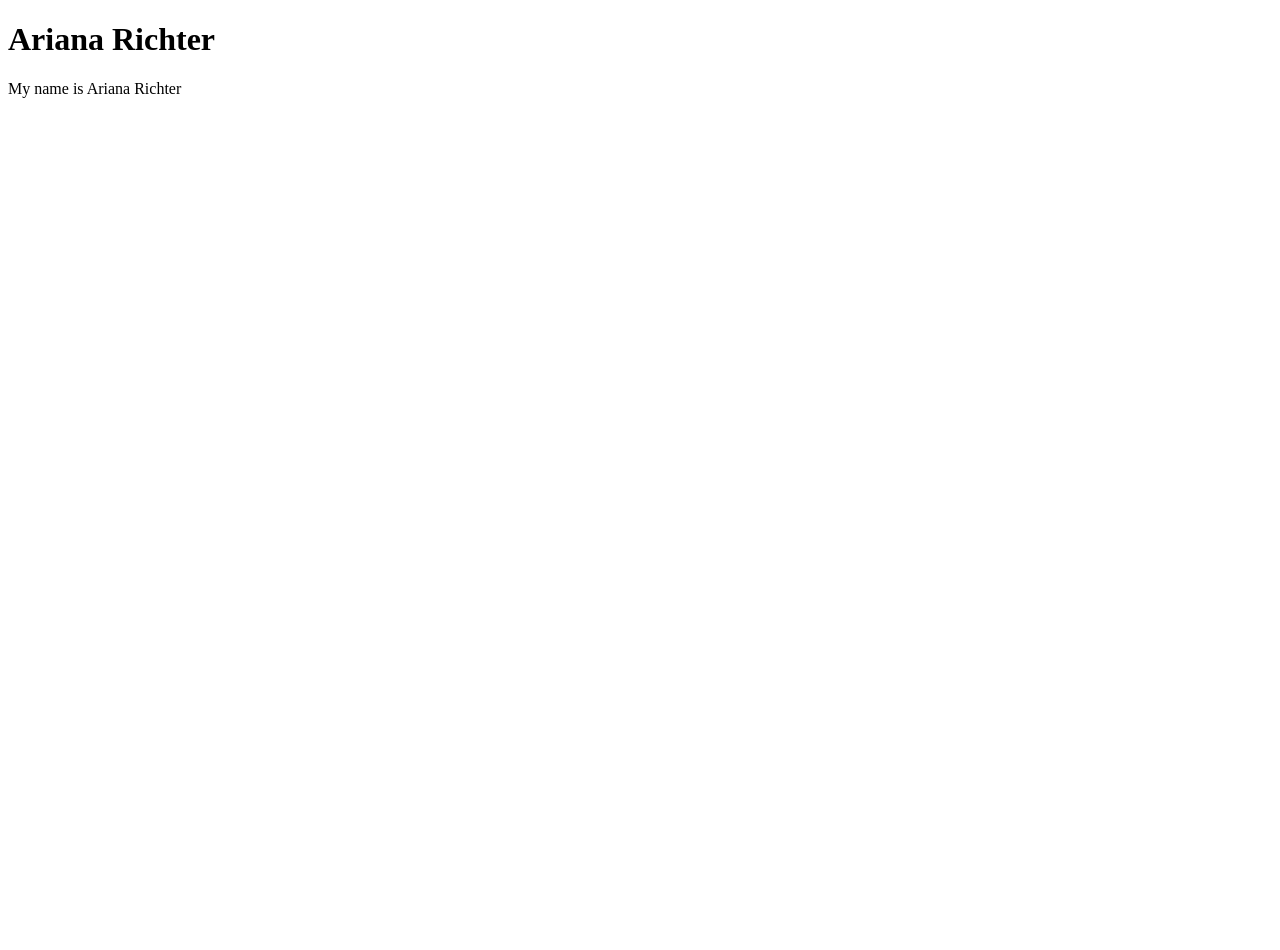
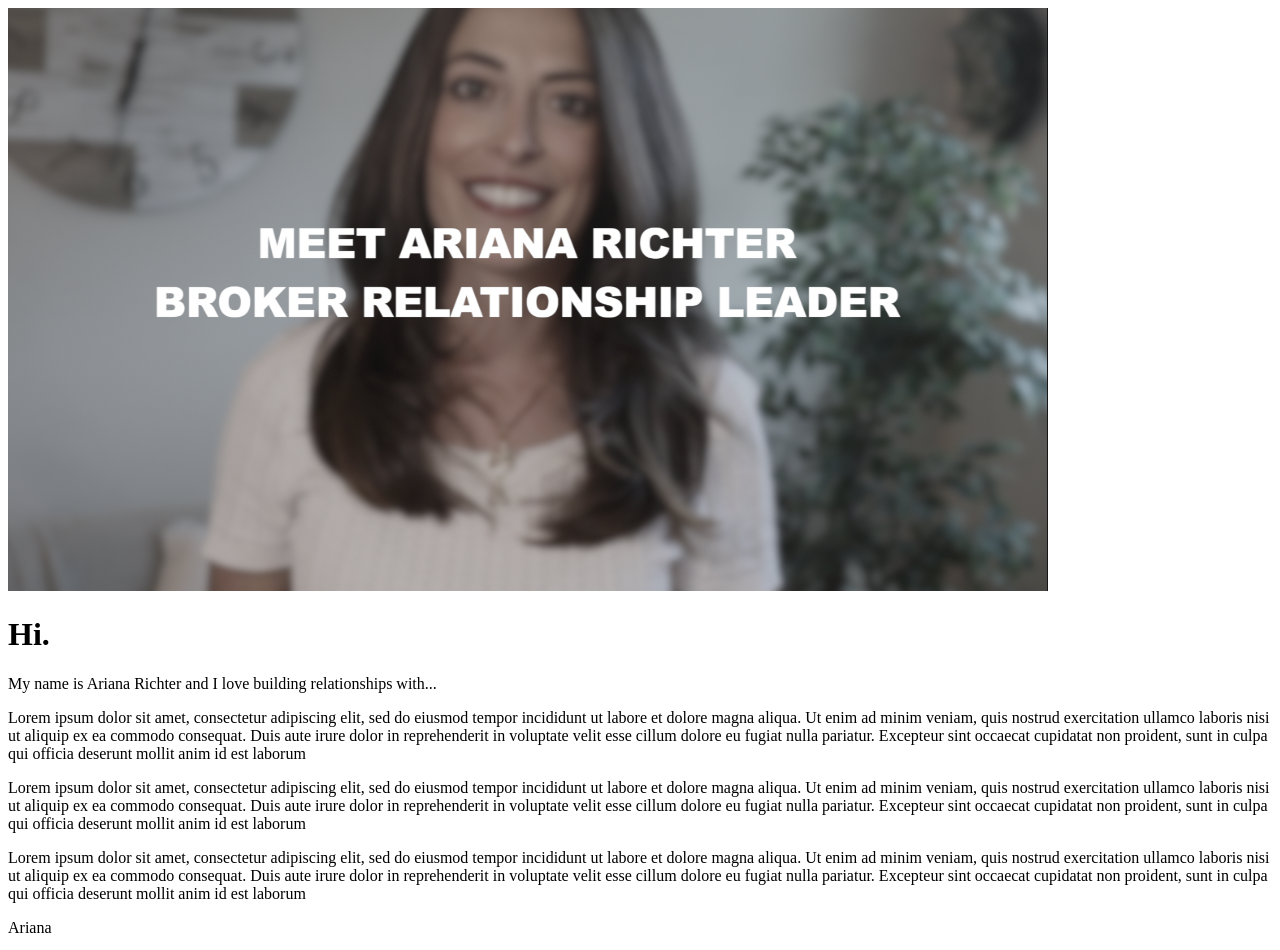
Before and after one commit to car-r/ariana-site, a Next.js app: page /about in a window 1280 px wide. Shown: the top 950 px of the page. Before the commit the page ends 800 px from the top, so only its background shows below. Built offline with nearby package versions, Linux system fonts and the light colour scheme.

Commit message:
Edit Content, Hero Section, Sidebar, About Section
- stying for hero Section
- sidebar functionality

```diff
--- a/components/HeroSection.js
+++ b/components/HeroSection.js
@@ -15,7 +15,7 @@ const HeroSection = () => {
                 I'm here to build long lasting relationships with clients.
                 </h2>
                 <a href="https://www.linkedin.com/in/arianarichter24"
-                className="border-2 border-gray-400 mb-2 py-3 w-10/12 mx-auto lg:w-5/12 lg:mx-0 lg:mb-0 text-white  bg-gray-400 rounded-lg hover:bg-gray-50 hover:text-black  transition ease-in-out text-center
+                className="border-2 border-gray-400 mb-2 py-3 w-10/12 mx-auto lg:w-5/12 lg:mx-0 lg:mb-0 text-white  bg-gray-400 rounded-lg hover:bg-gray-50 hover:text-black  transition ease-in duration-200 text-center
                 ">
                 <button className="font-bold tracking-wider">Connect with me</button>
                 </a>
--- a/components/Sidebar.js
+++ b/components/Sidebar.js
@@ -30,7 +30,7 @@ const Sidebar = ({toggle, isOpen}) => {
                     </Link>
                 </div>
             </nav>
-            </div>
+        </div>
 
     )
 }
--- a/pages/about.js
+++ b/pages/about.js
@@ -1,10 +1,20 @@
 import React from 'react'
+import Image from 'next/image'
+import brl from '../public/BRL.png'
 
 const About = () => {
     return (
-        <div className="flex flex-col w-11/12 mx-auto justify-center items-center min-h-screen">
-            <h1 className="text-4xl">Ariana Richter</h1>
-            <p>My name is Ariana Richter</p>
+        <div className="flex flex-col w-11/12 mx-auto justify-center items-center mt-16 max-w-3xl">
+            <Image src={brl} className="rounded-lg"/>
+            <div className="flex flex-col w-full">
+                <h1 className="text-3xl my-8 md:text-4xl ">Hi.</h1>
+                <p className="mb-4">My name is Ariana Richter and I love building relationships with...</p>
+                <p className="mb-4">Lorem ipsum dolor sit amet, consectetur adipiscing elit, sed do eiusmod tempor incididunt ut labore et dolore magna aliqua. Ut enim ad minim veniam, quis nostrud exercitation ullamco laboris nisi ut aliquip ex ea commodo consequat. Duis aute irure dolor in reprehenderit in voluptate velit esse cillum dolore eu fugiat nulla pariatur. Excepteur sint occaecat cupidatat non proident, sunt in culpa qui officia deserunt mollit anim id est laborum</p>
+                <p className="mb-4">Lorem ipsum dolor sit amet, consectetur adipiscing elit, sed do eiusmod tempor incididunt ut labore et dolore magna aliqua. Ut enim ad minim veniam, quis nostrud exercitation ullamco laboris nisi ut aliquip ex ea commodo consequat. Duis aute irure dolor in reprehenderit in voluptate velit esse cillum dolore eu fugiat nulla pariatur. Excepteur sint occaecat cupidatat non proident, sunt in culpa qui officia deserunt mollit anim id est laborum</p>
+                <p className="mb-4">Lorem ipsum dolor sit amet, consectetur adipiscing elit, sed do eiusmod tempor incididunt ut labore et dolore magna aliqua. Ut enim ad minim veniam, quis nostrud exercitation ullamco laboris nisi ut aliquip ex ea commodo consequat. Duis aute irure dolor in reprehenderit in voluptate velit esse cillum dolore eu fugiat nulla pariatur. Excepteur sint occaecat cupidatat non proident, sunt in culpa qui officia deserunt mollit anim id est laborum</p>
+                <p>Ariana</p>
+            </div>
+
         </div>
     )
 }
--- a/pages/content.js
+++ b/pages/content.js
@@ -34,13 +34,13 @@ const content = () => {
                             />
                         </a>
                         <div className="mt-2 flex flex-col lg:pl-7 lg:mt-4">
-                            <h3 className="text-md font-semibold md:text-lg">Benefits of Placing Business with an Admitted Carrier</h3>
+                            <h3 className="text-md font-semibold md:text-lg">Benefits of Placing Business with an Admitted Carrier.</h3>
                             <p className="font-thin text-sm md:text-base lg:text-base mb-2">May 1, 2021</p>
                             <p className="font-light text-sm md:text-base lg:text-base">Learn the benefits of working with Admitted carriers for you and your customers!</p>
                         </div>
                     </div>
                     <div className="lg:grid grid-cols-2">
-                        <a href="https://www.youtube.com/watch?v=VD-qN07sSyk"
+                        <a href="https://www.youtube.com/watch?v=NINSBaXhVD8"
                             className="cursor-pointer  hover:drop-shadow-lg"
                         >
                             <Image
```
Also changed, not shown: components/Content.js (+7 -1 lines).
